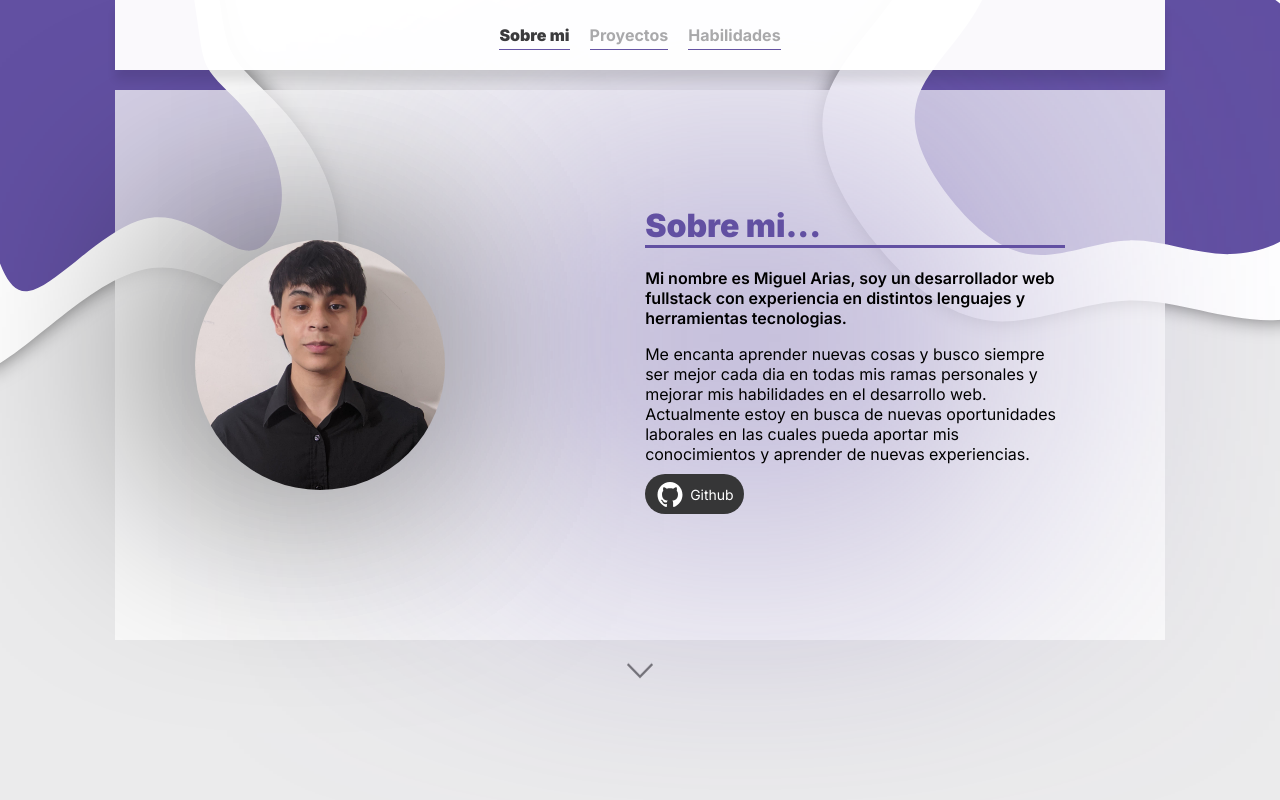
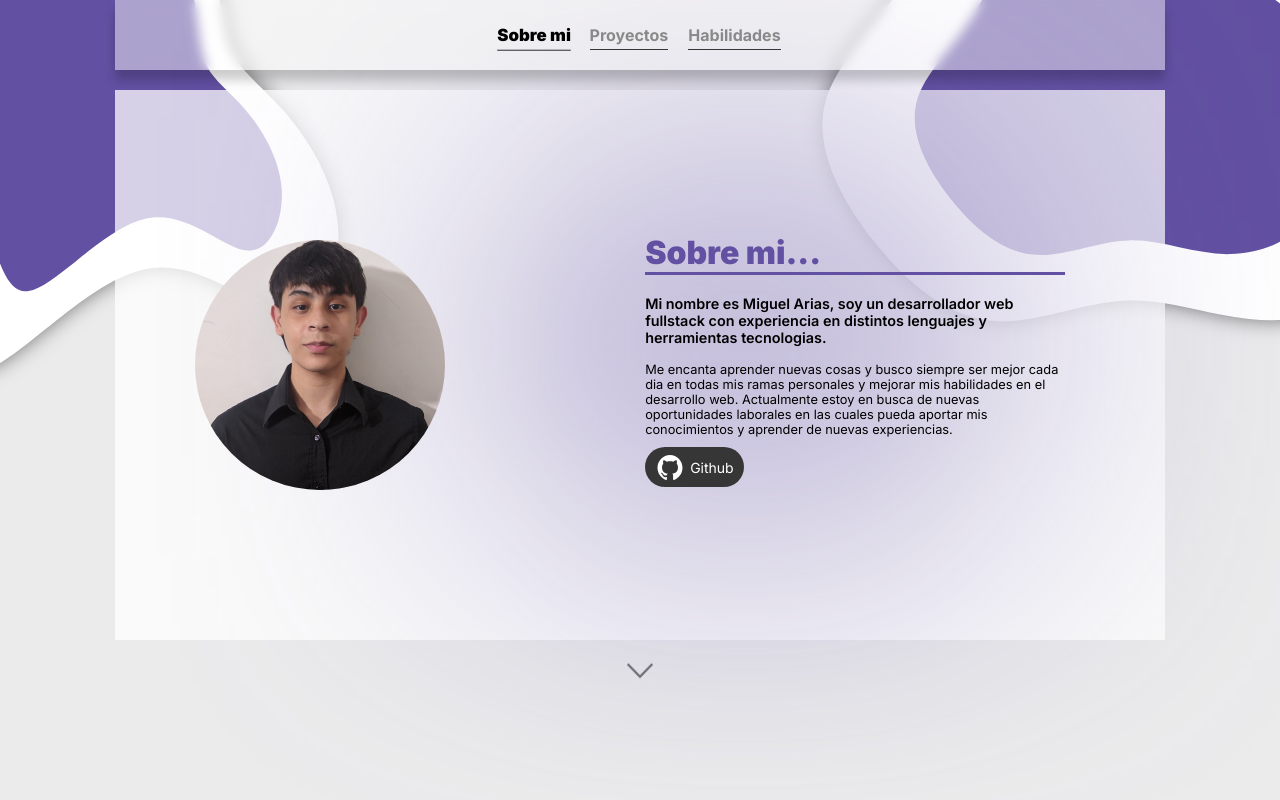
Before and after one commit to Miguelarias0413/Portfolio, a website built with Vite: page index.html in a window 1280 px wide. Shown: the top 800 px of the page. Built offline with nearby package versions, Linux system fonts and the light colour scheme.

Commit message:
Se le aplicó blur al header para darle toque moderno y transparencia, se arregló bug de firefox que impedia leer la descripcion personal

```diff
--- a/style.css
+++ b/style.css
@@ -125,10 +125,11 @@ body {
 .header {
   width: 100%;
   height: 70px;
-  background-color: var(--full-white);
-  opacity: 0.97;
-  box-shadow: 0 10px 10px rgba(0, 0, 0, 0.1);
+  background-color: rgba(255, 255, 255, 0.47);
+  box-shadow: 0 10px 10px rgba(0, 0, 0, 0.2);
   display: flex;
+  backdrop-filter:blur(6px);
+
   justify-content: center;
   align-items: center;
   position: sticky;
@@ -149,7 +150,7 @@ body {
     }
 
     li a {
-      color: #a8a8a9;
+      color: #898989;
       font-weight: 700;
       transition: all 0.5s;
       position: relative;
@@ -161,7 +162,7 @@ body {
         bottom: -5;
         width: 100%;
         height: 1.5px;
-        background-color: var(--purple);
+        background-color:var(--dark-gay);
         transition: 0.1s;
         pointer-events: none;
       }
@@ -184,8 +185,8 @@ body {
   }
 }
 .a-hover{
-  color: var(--dark-gay) !important ;
-  transform: scale(1);
+  color: rgb(0, 0, 0) !important ;
+  transform: scale(1.05) !important;
   font-weight: 900 !important;
 }
 
@@ -222,17 +223,7 @@ body {
     z-index: -1;
   }
 
-  &::after {
-    content: "";
-    width: 200px;
-    height: 200px;
-    background-color: rgb(0, 0, 0);
-    position: absolute;
-    left: 8%;
-    top: 30%;
-    filter: blur(120px);
-    z-index: -1;
-  }
+
 }
 .photo {
   width: 40%;
@@ -274,10 +265,12 @@ body {
   flex-direction: column;
   justify-content: center;
   gap: 1rem ;
+  font-size: .8rem;
 
 
   .information__paragraph:nth-child(1){
     font-weight:600 ;
+    font-size: .9rem;
   }
 
 }
@@ -413,7 +406,6 @@ body {
     opacity: 0.5;
     border-radius: 20px;
     z-index: -10;
-    box-shadow: 0 0 60px 0 var(--purple);
   }
   .card__image--container {
     width: 100%;
```
Also changed, not shown: index.html (+1 -0 lines).
